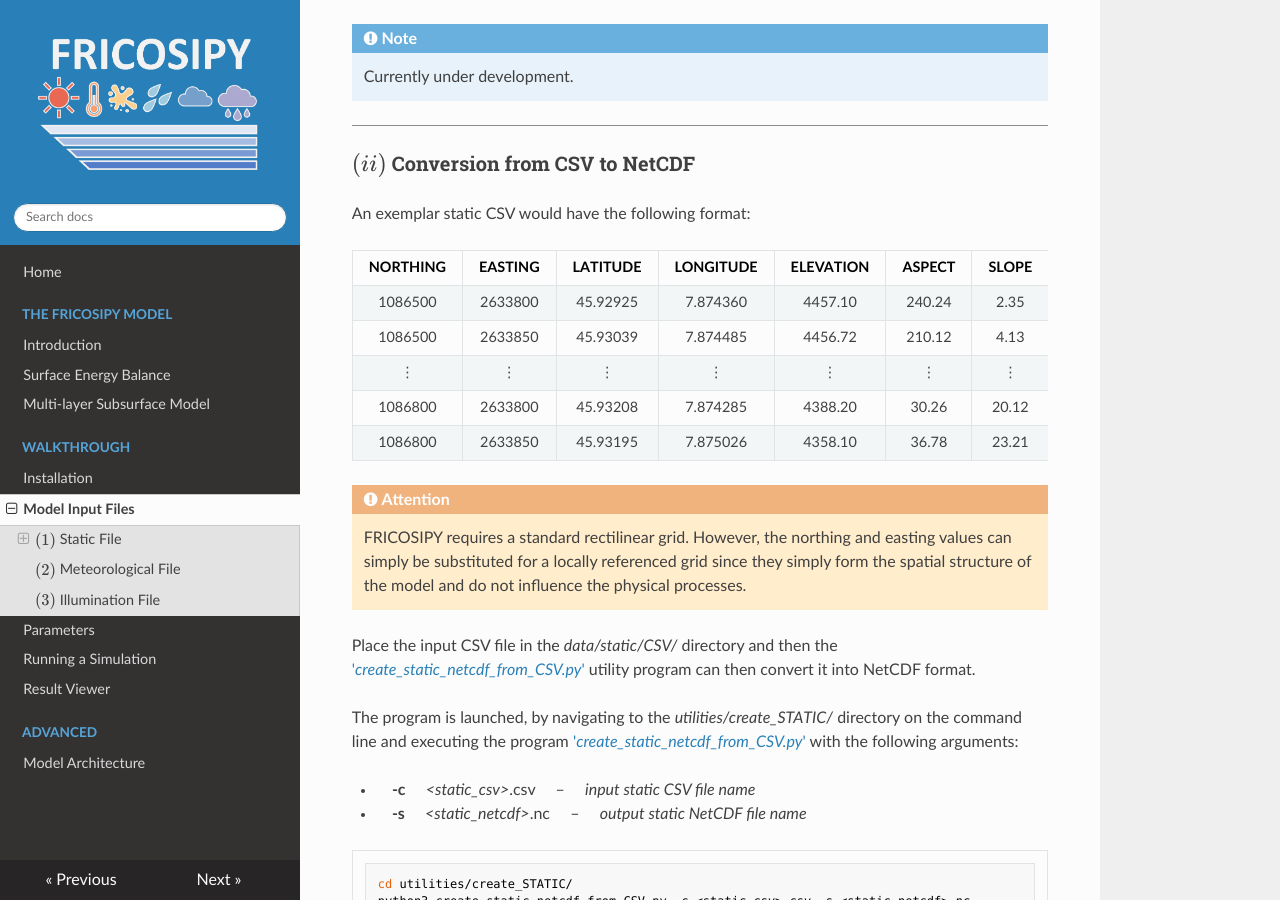
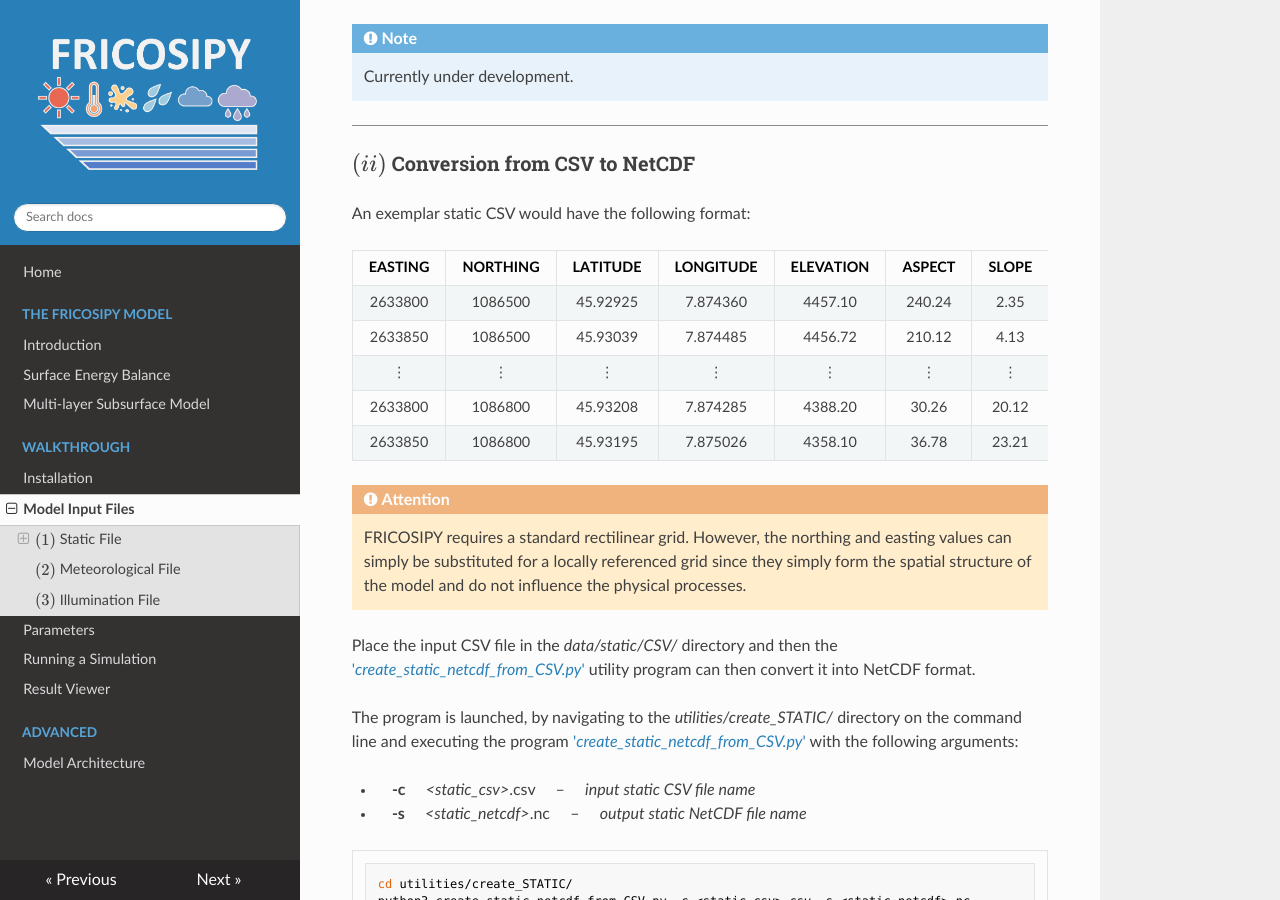
Before and after one commit to MarcusGastaldello/FRICOSIPY, an MkDocs documentation site: the page built from docs/model_input_files.md, in a window 1280 px wide and 900 px high, scrolled down 1021 px. Built offline with MkDocs 1.6.1, drawn with Linux system fonts in a browser that asks for light colours; nearby versions of some CDN libraries.

```diff
--- a/docs/model_input_files.md
+++ b/docs/model_input_files.md
@@ -43,13 +43,13 @@ The static file can either be directly created from a Digital Elevation Model (D
 
 An exemplar static CSV would have the following format:
 
-| NORTHING | EASTING | LATITUDE | LONGITUDE | ELEVATION | ASPECT | SLOPE | MASK |
+| EASTING | NORTHING | LATITUDE | LONGITUDE | ELEVATION | ASPECT | SLOPE | MASK |
 |:-----------:|:----------:|:-----------:|:------------:|:------------:|:---------:|:--------:|:------:|
-| 1086500 | 2633800 | 45.92925 | 7.874360 | 4457.10 | 240.24 | 2.35 | 1 |
-| 1086500 | 2633850 | 45.93039 | 7.874485 | 4456.72 | 210.12 | 4.13 | 1 |
+| 2633800 | 1086500 | 45.92925 | 7.874360 | 4457.10 | 240.24 | 2.35 | 1 |
+| 2633850 | 1086500 | 45.93039 | 7.874485 | 4456.72 | 210.12 | 4.13 | 1 |
 | ⋮ | ⋮ | ⋮ | ⋮ | ⋮ | ⋮ | ⋮ | ⋮ |
-| 1086800 | 2633800 | 45.93208 | 7.874285 | 4388.20 | 30.26 | 20.12 | 1 |
-| 1086800 | 2633850 | 45.93195 | 7.875026 | 4358.10 | 36.78 | 23.21 | 1 |
+| 2633800 | 1086800 | 45.93208 | 7.874285 | 4388.20 | 30.26 | 20.12 | 1 |
+| 2633850 | 1086800 | 45.93195 | 7.875026 | 4358.10 | 36.78 | 23.21 | 1 |
 
 !!! attention
     FRICOSIPY requires a standard rectilinear grid. However, the northing and easting values can simply be substituted for a locally referenced grid since they simply form the spatial structure of the model and do not influence the physical processes.
```
